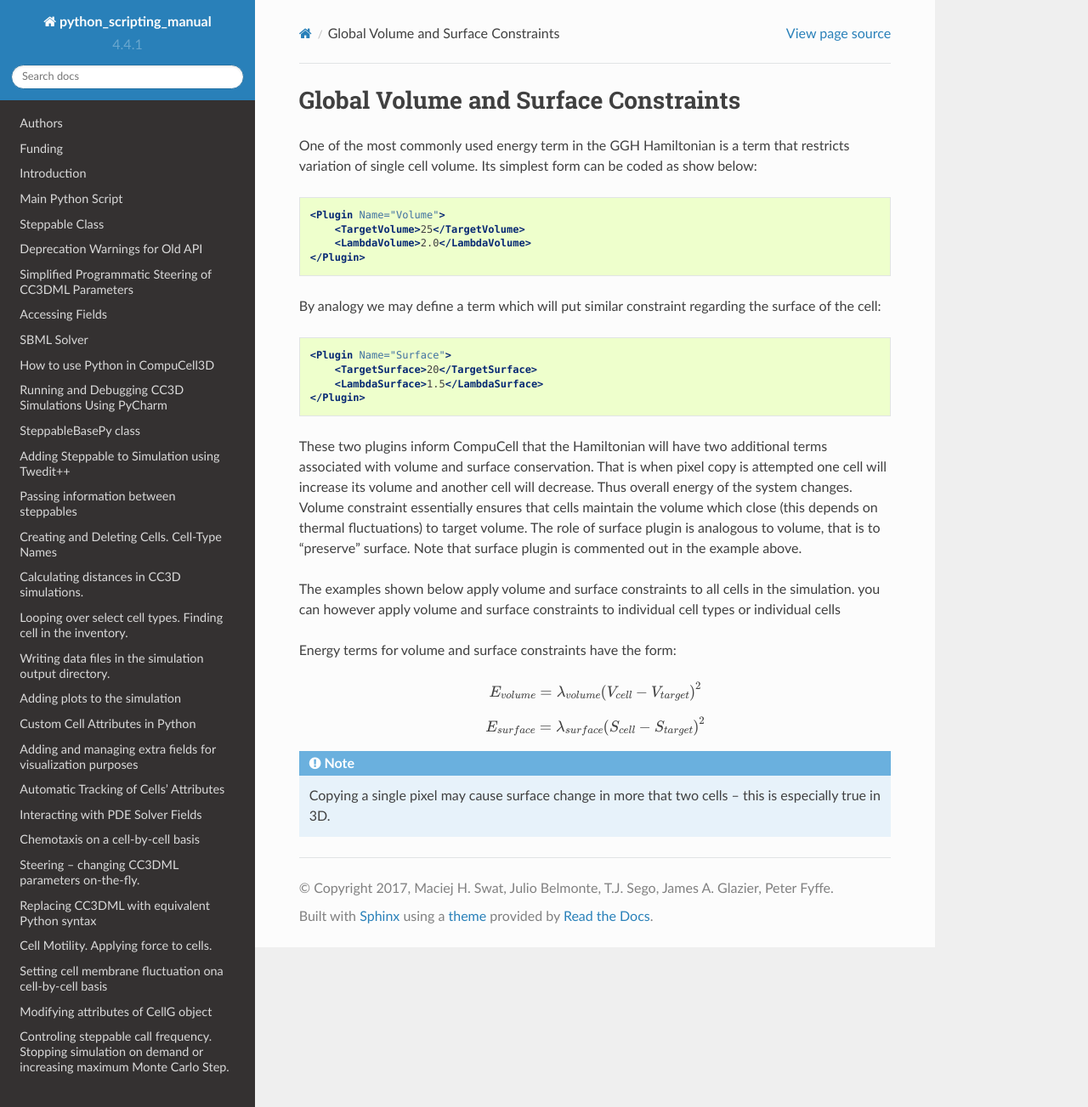
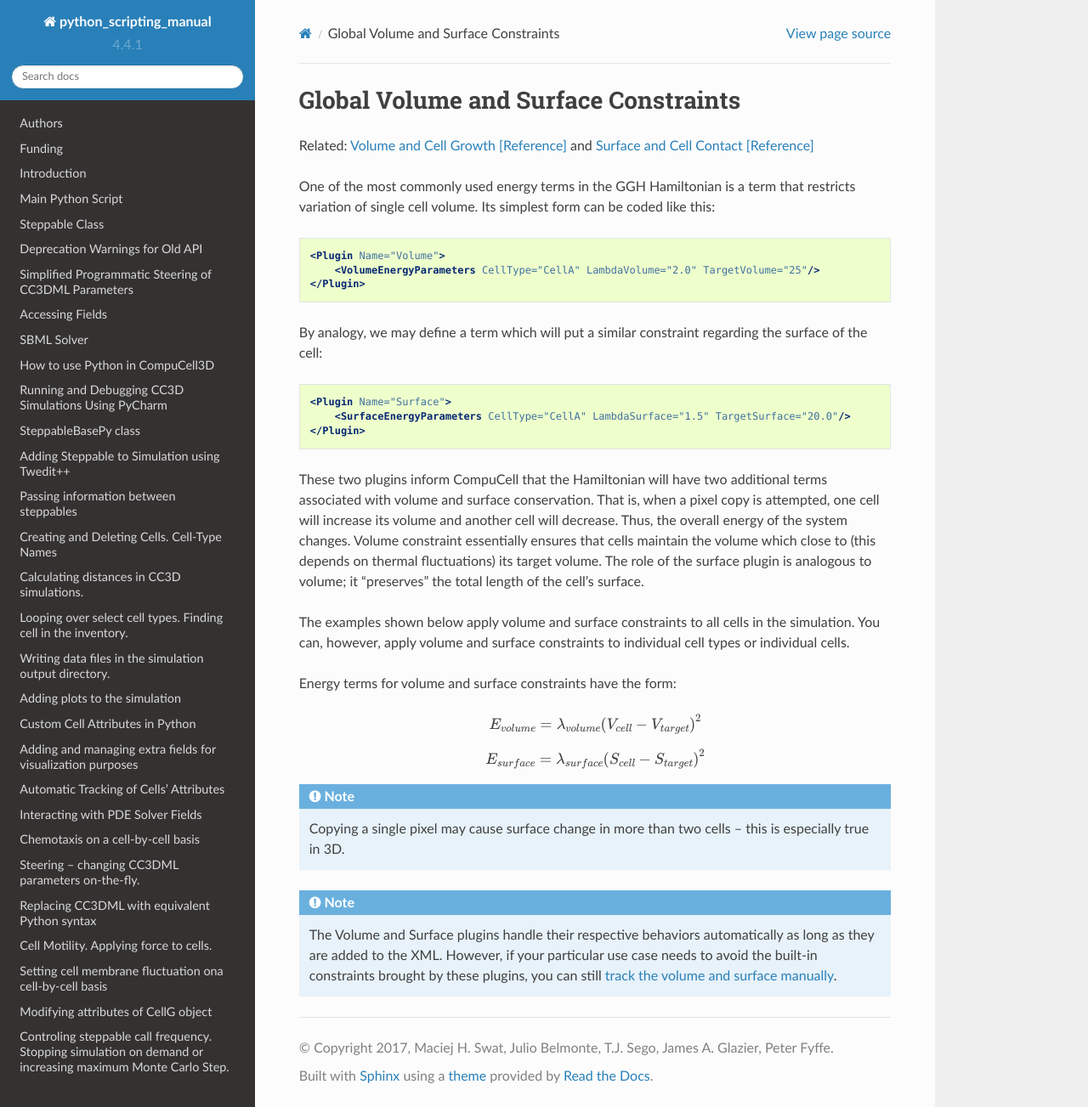
Before and after one commit to CompuCell3D/PythonScriptingManual, a Sphinx documentation site: the page built from docs/global_volume_and_surface_plugins.rst, in a window 1280 px wide and 1303 px high. Shown: the whole window at 85% size. Built offline with Sphinx 7.4.7 and the Read the Docs theme 2.0.0, drawn with Linux system fonts in a browser that asks for light colours.

Commit message:
Linked volume and surface pages; linked reaction diffusion pages

```diff
--- a/docs/global_volume_and_surface_plugins.rst
+++ b/docs/global_volume_and_surface_plugins.rst
@@ -1,41 +1,40 @@
 Global Volume and Surface Constraints
 -------------------------------------
 
-One of the most commonly used energy term in the GGH Hamiltonian is a
+Related: `Volume and Cell Growth [Reference] <volume_and_growth.html>`_ and
+`Surface and Cell Contact [Reference] <surface.html>`_
+
+One of the most commonly used energy terms in the GGH Hamiltonian is a
 term that restricts variation of single cell volume. Its simplest form
-can be coded as show below:
+can be coded like this:
 
 .. code-block:: xml
 
     <Plugin Name="Volume">
-        <TargetVolume>25</TargetVolume>
-        <LambdaVolume>2.0</LambdaVolume>
+        <VolumeEnergyParameters CellType="CellA" LambdaVolume="2.0" TargetVolume="25"/>
     </Plugin>
 
 
-By analogy we may define a term which will put similar constraint
+By analogy, we may define a term which will put a similar constraint
 regarding the surface of the cell:
 
 .. code-block:: xml
 
     <Plugin Name="Surface">
-        <TargetSurface>20</TargetSurface>
-        <LambdaSurface>1.5</LambdaSurface>
+        <SurfaceEnergyParameters CellType="CellA" LambdaSurface="1.5" TargetSurface="20.0"/>
     </Plugin>
 
 
 These two plugins inform CompuCell that the Hamiltonian will have two
-additional terms associated with volume and surface conservation. That
-is when pixel copy is attempted one cell will increase its volume and
-another cell will decrease. Thus overall energy of the system changes.
+additional terms associated with volume and surface conservation. That is, when a pixel copy is attempted, one cell will increase its volume and
+another cell will decrease. Thus, the overall energy of the system changes.
 Volume constraint essentially ensures that cells maintain
-the volume which close (this depends on thermal fluctuations) to target
-volume. The role of surface plugin is analogous to volume, that is to
-"preserve" surface. Note that surface plugin is commented out in the
-example above.
+the volume which close to (this depends on thermal fluctuations) its target
+volume. The role of the surface plugin is analogous to volume; it
+"preserves" the total length of the cell's surface.
 
 The examples shown below apply volume and surface constraints to all cells in the simulation.
-you can however apply volume and surface constraints to individual cell types or individual cells
+You can, however, apply volume and surface constraints to individual cell types or individual cells.
 
 Energy terms for volume and surface constraints have the form:
 
@@ -55,4 +54,11 @@ Energy terms for volume and surface constraints have the form:
 .. note::
 
     Copying a single pixel may cause surface change
-    in more that two cells – this is especially true in 3D.
+    in more than two cells – this is especially true in 3D.
+
+
+.. note::
+
+    The Volume and Surface plugins handle their respective behaviors automatically as long as they are added to the XML.
+    However, if your particular use case needs to avoid the built-in constraints brought by these plugins,
+    you can still `track the volume and surface manually <volume_and_surface_tracker_plugins.html>`_.
--- a/docs/volume_and_growth.rst
+++ b/docs/volume_and_growth.rst
@@ -1,5 +1,7 @@
 Volume and Cell Growth
 ============================
+
+Related: `Global Volume and Surface Constraints [Mathematics] <global_volume_and_surface_plugins.html>`_
 
 Properties
 ****************************
```
Also changed, not shown: docs/reaction_diffusion_solver.rst (+21 -21 lines), docs/reaction_diffusion_solver_fvm.rst (+18 -16 lines), docs/volume_and_surface_tracker_plugins.rst (+8 -4 lines).
